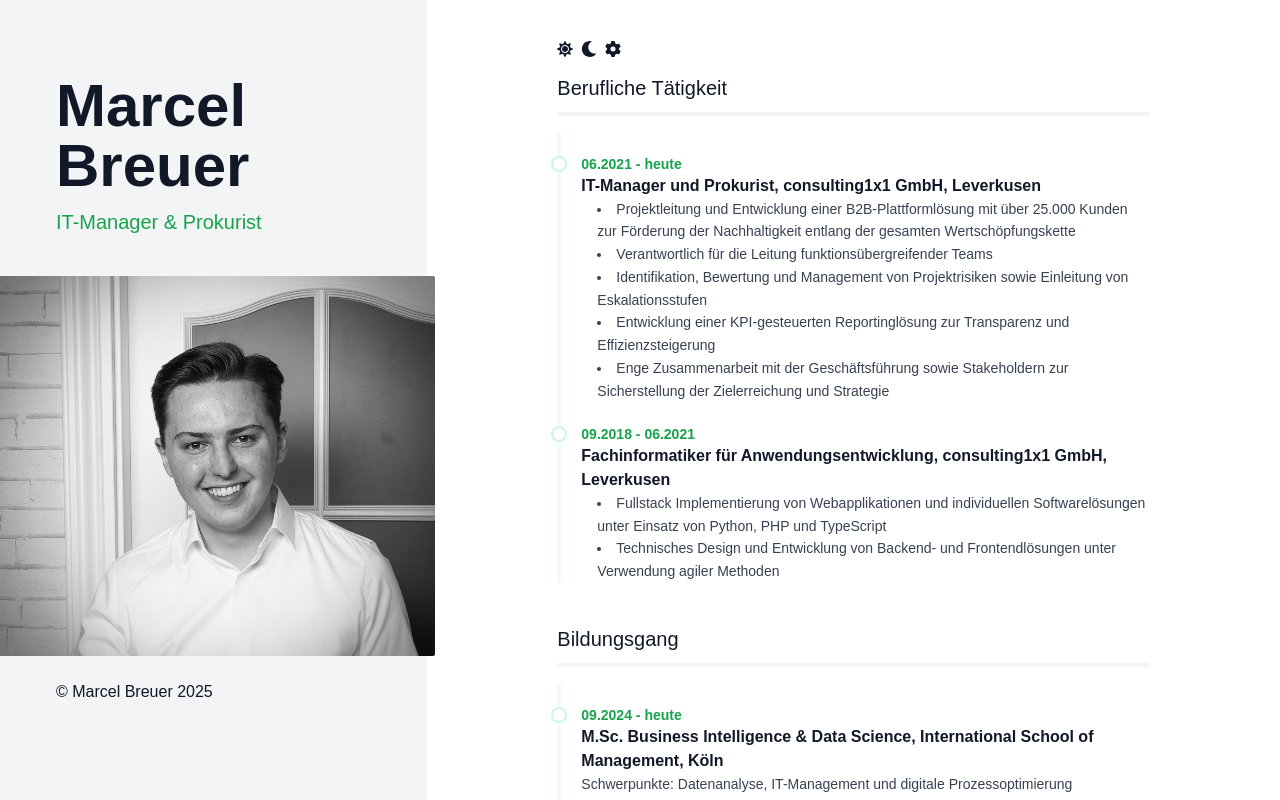
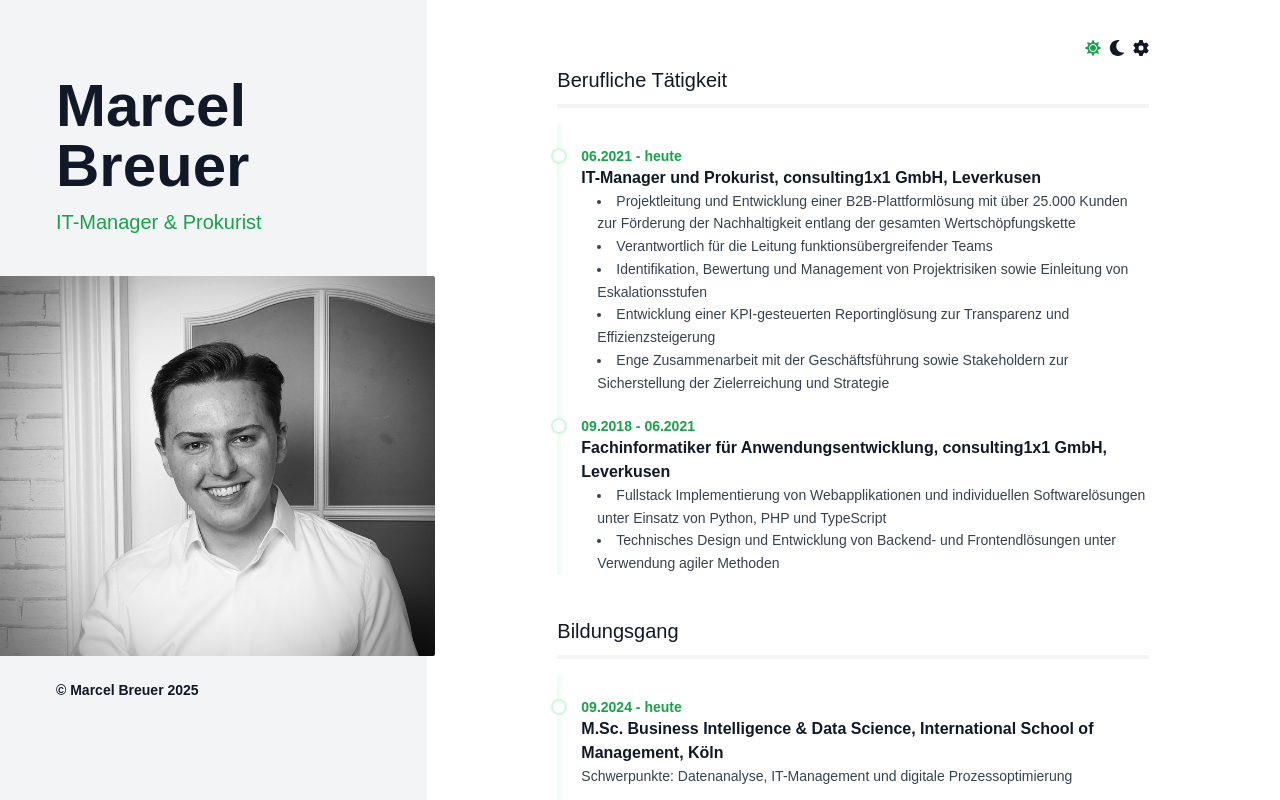
Before and after one commit to breuermarcel/portfolio, a Next.js app: page / in a window 1280 px wide. Shown: the top 800 px of the page. Built offline with nearby package versions, Linux system fonts and the light colour scheme.

Commit message:
Update footer and theme button styles for improved accessibility and visual consistency

```diff
--- a/src/app/components/footer.tsx
+++ b/src/app/components/footer.tsx
@@ -1,7 +1,7 @@
 export default function Footer() {
     return (
-        <footer className="space-y-2 mt-20 print:mt-0 py-8 print:py-0 text-gray-600 dark:text-gray-400 text-sm">
-            <p className="font-semibold" >
+        <footer className="space-y-2 mt-20 print:mt-0 py-8 print:py-0 text-gray-600 dark:text-gray-400">
+            <p className="font-semibold text-sm">
                 &copy; Marcel Breuer {new Date().getFullYear()}
             </p>
         </footer>
--- a/src/app/page.tsx
+++ b/src/app/page.tsx
@@ -68,8 +68,8 @@ export default function Home() {
       <div className="grid grid-cols-1 md:grid-cols-12">
         <div className="bg-gray-100 p-5 text-left md:col-span-4 lg:p-14 dark:bg-gray-900">
           <section className='flex justify-end space-x-2 print:hidden md:hidden'>
-            <button onClick={() => handleThemeChange('light')} title='Dark'><FaSun className='text-gray-900 dark:text-gray-100' /></button>
-            <button onClick={() => handleThemeChange('dark')} title='Light'><FaMoon className='text-gray-900 dark:text-gray-100' /></button>
+            <button onClick={() => handleThemeChange('light')} title='Dark'><FaSun className='text-green-600 dark:text-gray-100' /></button>
+            <button onClick={() => handleThemeChange('dark')} title='Light'><FaMoon className='text-gray-900 dark:text-green-600' /></button>
             <button onClick={() => handleThemeChange('system')} title='System'><FaGear className='text-gray-900 dark:text-gray-100' /></button>
           </section>
 
@@ -84,14 +84,16 @@ export default function Home() {
           </div>
 
           <div className="print:hidden">
-            &copy; Marcel Breuer {new Date().getFullYear()}
+            <p className="font-semibold text-sm">
+              &copy; Marcel Breuer {new Date().getFullYear()}
+            </p>
           </div>
         </div>
 
         <div className="mx-auto max-w-2xl space-y-8 p-5 md:col-span-8 md:p-10 print:max-w-max">
-          <section className='flex justify-end space-x-2 print:hidden hidden md:block'>
-            <button onClick={() => handleThemeChange('light')} title='Dark'><FaSun className='text-gray-900 dark:text-gray-100' /></button>
-            <button onClick={() => handleThemeChange('dark')} title='Light'><FaMoon className='text-gray-900 dark:text-gray-100' /></button>
+          <section className='justify-end space-x-2 print:hidden hidden md:flex'>
+            <button onClick={() => handleThemeChange('light')} title='Dark'><FaSun className='text-green-600 dark:text-gray-100' /></button>
+            <button onClick={() => handleThemeChange('dark')} title='Light'><FaMoon className='text-gray-900 dark:text-green-600' /></button>
             <button onClick={() => handleThemeChange('system')} title='System'><FaGear className='text-gray-900 dark:text-gray-100' /></button>
           </section>
 
@@ -170,14 +172,14 @@ export default function Home() {
             <div className='flex gap-8'>
               <div className='flex gap-2'>
                 <FaLinkedin className="size-6 text-black dark:text-white" />
-                <a href="https://www.linkedin.com/in/m-breuer/" target='_blank' className="truncate font-medium text-black underline hover:text-black/75 dark:text-white dark:hover:text-white/75">
+                <a href="https://www.linkedin.com/in/m-breuer/" target='_blank' className="truncate font-medium text-black underline hover:text-green-600 dark:text-white dark:hover:text-green-600">
                   LinkedIn
                 </a>
               </div>
 
               <div className='flex gap-2'>
                 <FaGithub className="size-6 text-black dark:text-white" />
-                <a href="https://github.com/breuermarcel/" target='_blank' className="truncate font-medium text-black underline hover:text-black/75 dark:text-white dark:hover:text-white/75">
+                <a href="https://github.com/breuermarcel/" target='_blank' className="truncate font-medium text-black underline hover:text-green-600 dark:text-white dark:hover:text-green-600">
                   GitHub
                 </a>
               </div>
```
